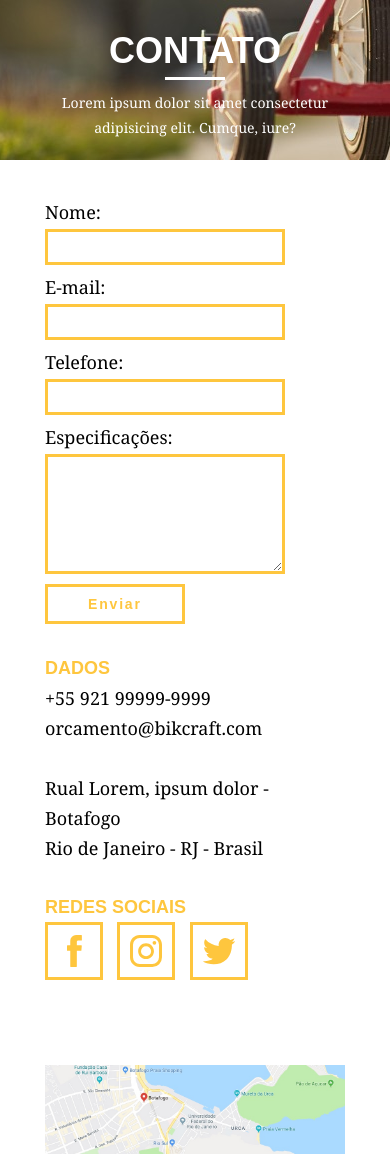
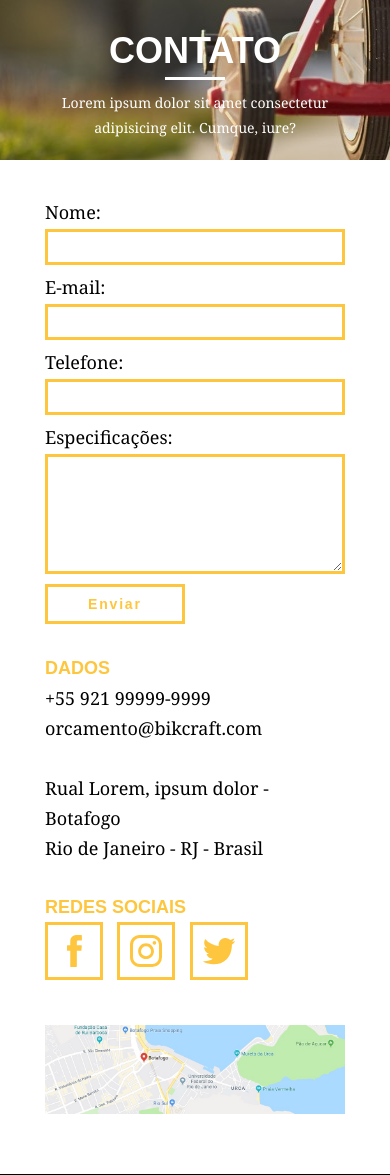
Before and after one commit to Fabriciox7/Bikcraft, a PHP site: page /contato.html in a window 390 px wide. Shown: the part 224-1399 px from the top of the page. Run offline with PHP 8.4, Linux system fonts and the light colour scheme.

Commit message:
site responsive sem animações completo

```diff
--- a/css/responsivo.css
+++ b/css/responsivo.css
@@ -175,6 +175,15 @@
 		.form {
 			padding-right: 0px;
 		}
+		.contato-form {
+			padding-right: 0px;
+		}
+
+		.contato{
+			padding-bottom: 0 ;
+
+		}
+
 
 		.container {
 			width: 300px;
```
